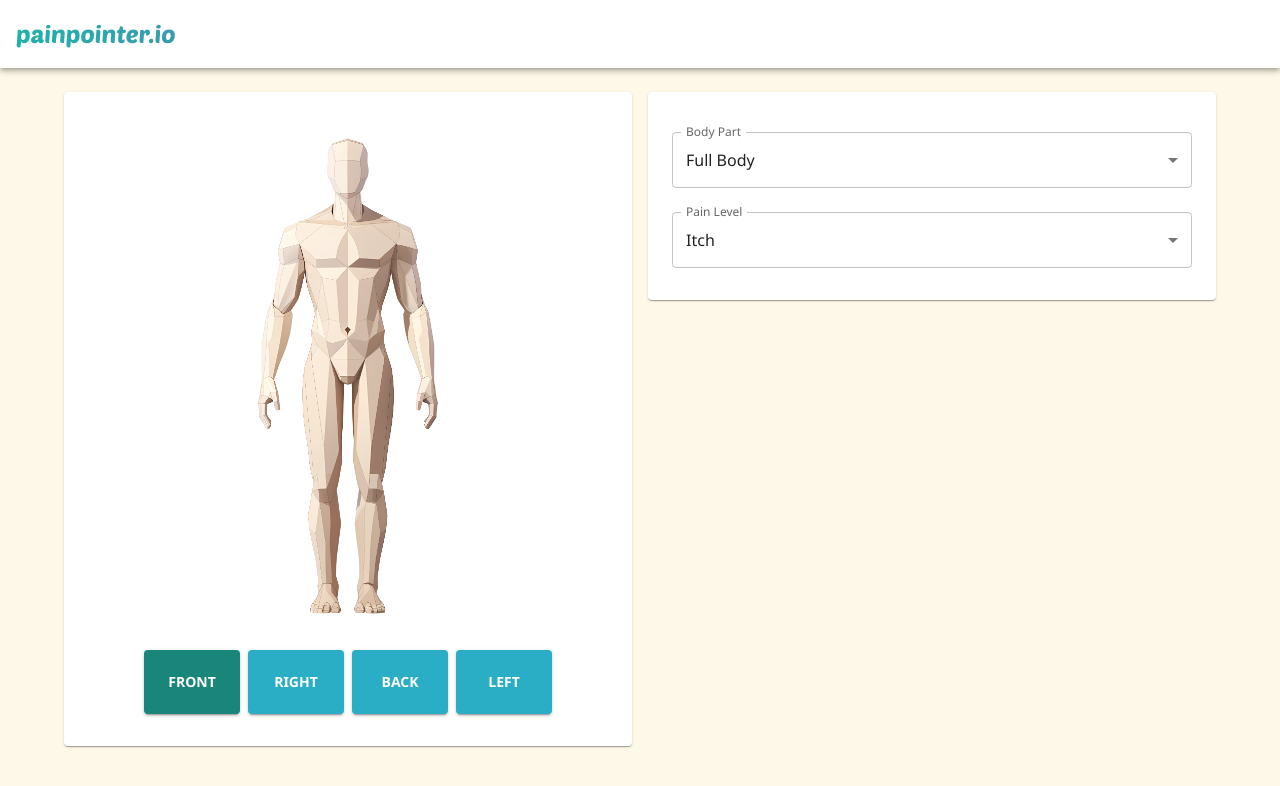
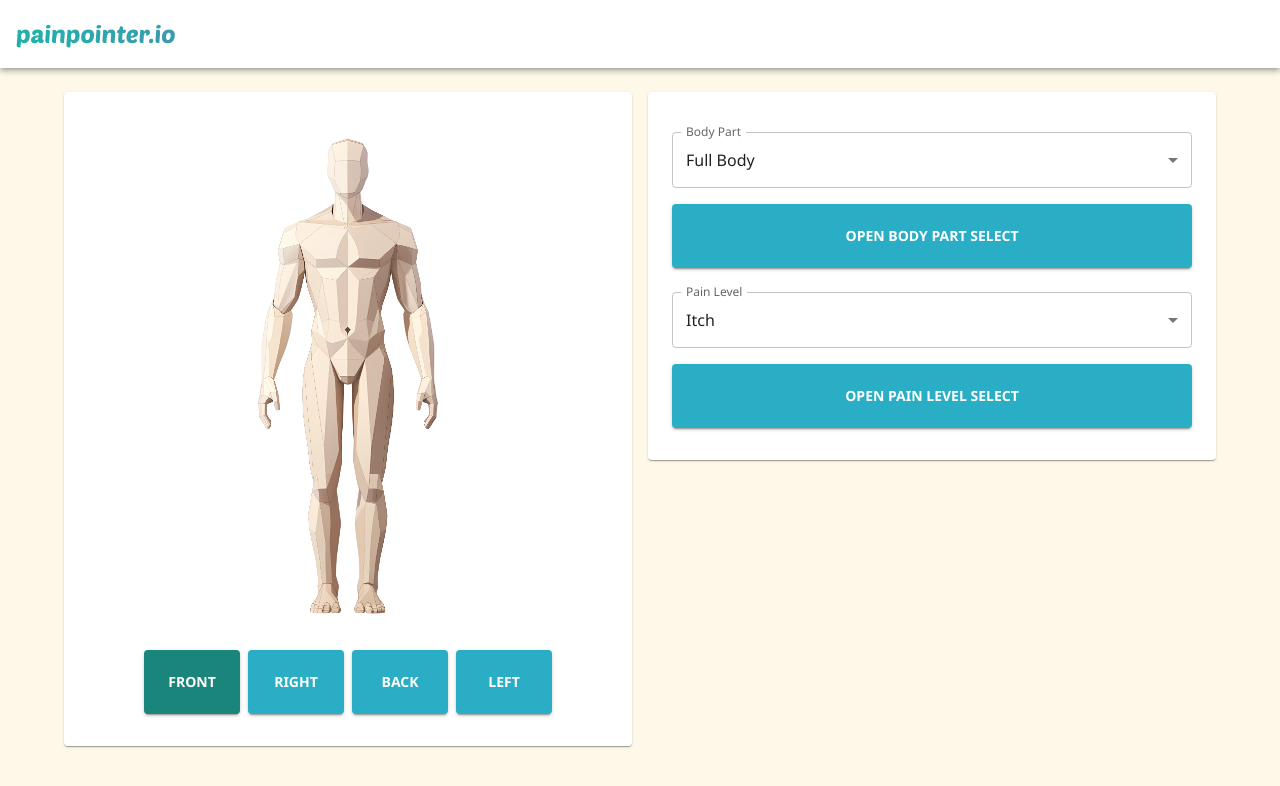
Before and after one commit to pporschen/ptool, a React (Create React App) app: page / in a window 1280 px wide. Shown: the top 786 px of the page. Built offline with nearby package versions, Linux system fonts and the light colour scheme.

Commit message:
Refactor form controls for pain level and body part selection in ContentWrapper component

```diff
--- a/src/components/ContentWrapper.tsx
+++ b/src/components/ContentWrapper.tsx
@@ -35,13 +35,14 @@ enum BodyParts {
 }
 
 type FormData = {
-	painlevel: PainLevels;
+	painLevel: PainLevels;
 	bodyPart: BodyParts;
 };
 
 const ContentWrapper = () => {
 	const [currentPerspective, setCurrentPerspective] = useState(0);
-	const [formData, setFormData] = useState<FormData>({ painlevel: PainLevels.none, bodyPart: BodyParts.fullBody });
+	const [formData, setFormData] = useState<FormData>({ painLevel: PainLevels.none, bodyPart: BodyParts.fullBody });
+	const [selectIsOpen, setSelectIsOpen] = useState({ painLevel: false, bodyPart: false });
 
 	const perspectives = [
 		{ name: "Front", svg: <Front /> },
@@ -54,6 +55,19 @@ const ContentWrapper = () => {
 		const { name, value } = e.target;
 		console.log(e.target);
 		setFormData({ ...formData, [name]: value });
+	};
+
+	const handleSelectOpen = (name: string) => {
+		setSelectIsOpen({ ...selectIsOpen, [name]: true });
+		Object.keys(selectIsOpen).forEach((key) => {
+			if (key !== name) {
+				setSelectIsOpen((prevState) => ({ ...prevState, [key]: false }));
+			}
+		});
+	};
+
+	const handleSelectClose = (name: string) => {
+		setSelectIsOpen({ ...selectIsOpen, [name]: false });
 	};
 
 	return (
@@ -84,6 +98,9 @@ const ContentWrapper = () => {
 							name="bodyPart"
 							label="Body Part"
 							onChange={handleFormChange}
+							open={selectIsOpen.bodyPart}
+							onOpen={() => handleSelectOpen("bodyPart")}
+							onClose={() => handleSelectClose("bodyPart")}
 						>
 							<MenuItem value={BodyParts.fullBody}>Full Body</MenuItem>
 							<MenuItem value={BodyParts.head}>Head</MenuItem>
@@ -92,22 +109,41 @@ const ContentWrapper = () => {
 							<MenuItem value={BodyParts.feet}>Feet</MenuItem>
 							<MenuItem value={BodyParts.hands}>Hands</MenuItem>
 						</Select>
+						<Button
+							variant="contained"
+							color="primary"
+							sx={{ marginTop: (theme) => theme.spacing(2) }}
+							onClick={() => handleSelectOpen("bodyPart")}
+						>
+							Open Body Part Select
+						</Button>
 					</FormControl>
 					<FormControl fullWidth margin="normal">
 						<InputLabel id="pain-level-label">Pain Level</InputLabel>
 						<Select
 							labelId="pain-level-label"
 							id="pain-level-select"
-							value={formData.painlevel.toString()}
-							name="painlevel"
+							value={formData.painLevel.toString()}
+							name="painLevel"
 							label="Pain Level"
 							onChange={handleFormChange}
+							open={selectIsOpen.painLevel}
+							onOpen={() => handleSelectOpen("painLevel")}
+							onClose={() => handleSelectClose("painLevel")}
 						>
 							<MenuItem value={PainLevels.none}>Itch</MenuItem>
 							<MenuItem value={PainLevels.mild}>Mild Pain</MenuItem>
 							<MenuItem value={PainLevels.moderate}>Moderate Pain</MenuItem>
 							<MenuItem value={PainLevels.severe}>Severe Pain</MenuItem>
 						</Select>
+						<Button
+							variant="contained"
+							color="primary"
+							sx={{ marginTop: (theme) => theme.spacing(2) }}
+							onClick={() => handleSelectOpen("painLevel")}
+						>
+							Open Pain Level Select
+						</Button>
 					</FormControl>
 				</StyledCard>
 			</Box>
```
